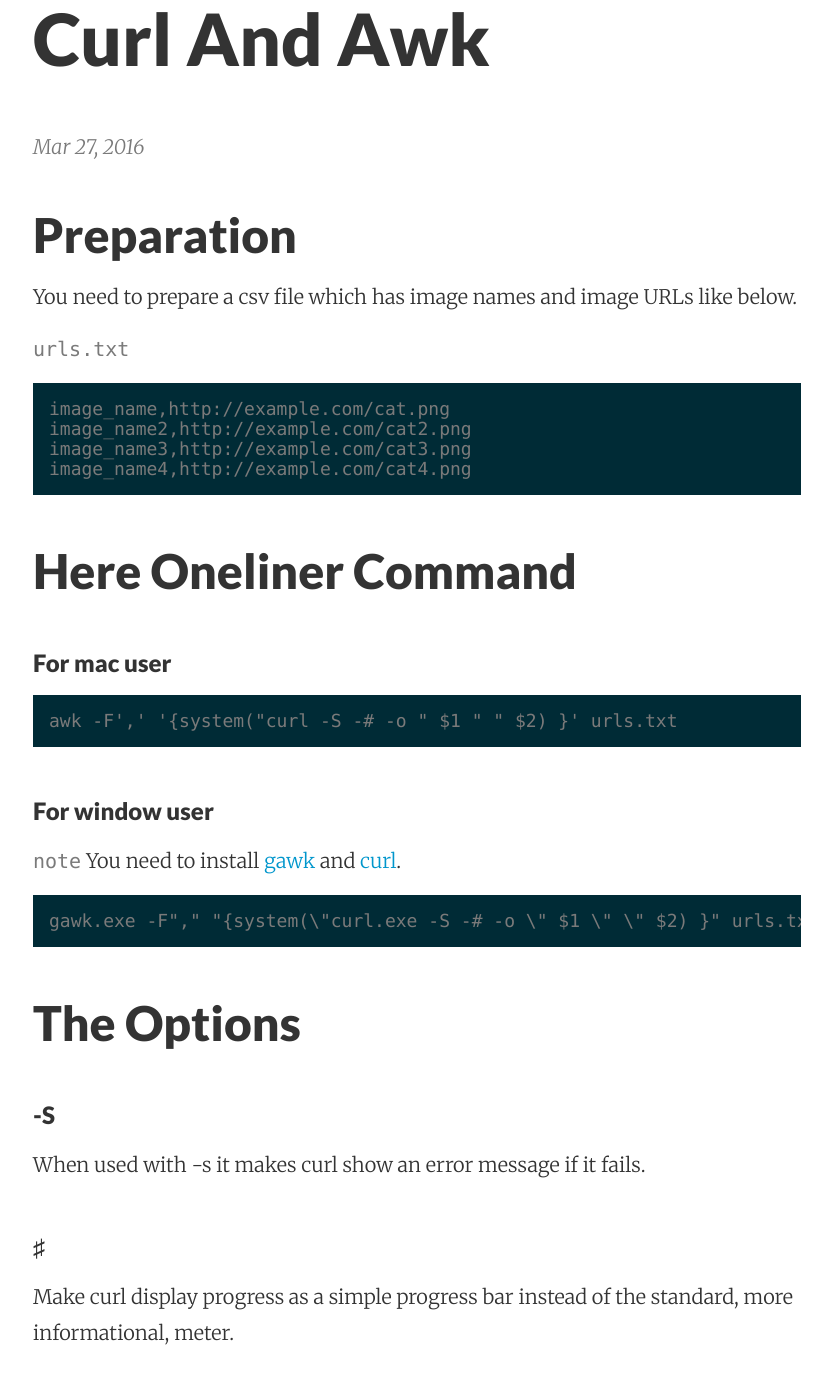
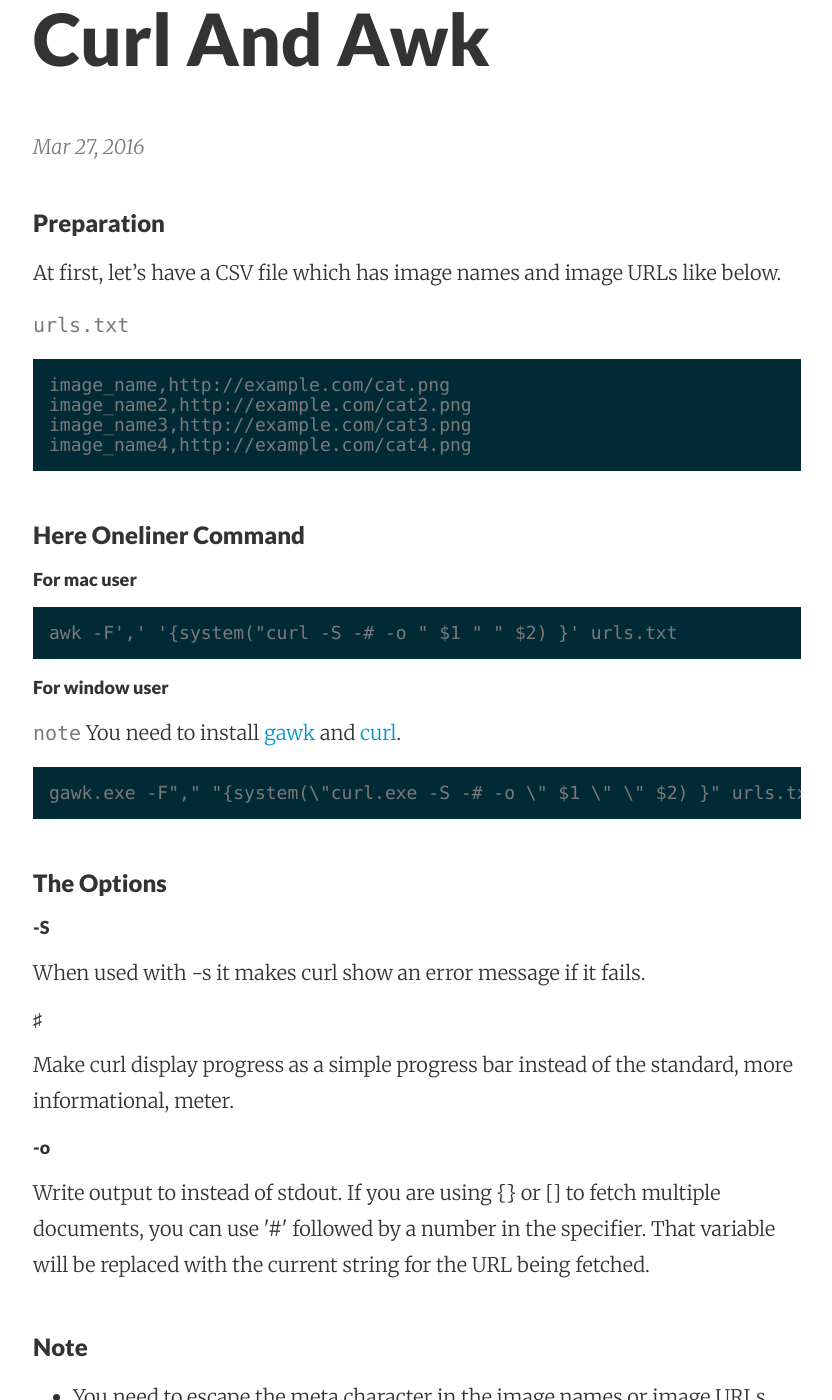
Before and after one commit to gentaro-sakamoto/gentaro-sakamoto.github.io, a Jekyll site: the page built from _posts/2016-03-27-how-to-batch-download-images-with-curl-and-awk.markdown, in a window 1280 px wide and 1400 px high, scrolled down 404 px. Shown: the whole window, without its empty margins (223-1055 px from the left). Built offline with Jekyll 4.4.1, drawn with Linux system fonts in a browser that asks for light colours; some of the changed text lies outside the part shown.

Commit message:
Post update: How To Batch Download Images With Curl And Awk

````diff
--- a/_posts/2016-03-27-how-to-batch-download-images-with-curl-and-awk.markdown
+++ b/_posts/2016-03-27-how-to-batch-download-images-with-curl-and-awk.markdown
@@ -3,8 +3,8 @@ published: true
 title: How To Batch Download Images With Curl And Awk
 layout: post
 ---
-## Preparation
-You need to prepare a csv file which has image names and image URLs like below.
+### Preparation
+At first, let's have a CSV file which has image names and image URLs like below.
 
 `urls.txt`
 
@@ -15,15 +15,15 @@ image_name3,http://example.com/cat3.png
 image_name4,http://example.com/cat4.png
 ```
 
-## Here Oneliner Command
+### Here Oneliner Command
 
-### For mac user
+#### For mac user
 
 ```
 awk -F',' '{system("curl -S -# -o " $1 " " $2) }' urls.txt
 ```
 
-### For window user
+#### For window user
 
 `note`
 You need to install [gawk](http://gnuwin32.sourceforge.net/packages/gawk.htm) and [curl](https://curl.haxx.se/latest.cgi?curl=win64-ssl-sspi).
@@ -32,17 +32,17 @@ You need to install [gawk](http://gnuwin32.sourceforge.net/packages/gawk.htm) an
 gawk.exe -F"," "{system(\"curl.exe -S -# -o \" $1 \" \" $2) }" urls.txt
 ```
 
-## The Options
+### The Options
 
-### -S
+#### -S
 When used with -s it makes curl show an error message if it fails.
 
-### ♯
+#### ♯
 Make curl display progress as a simple progress bar instead of the standard, more informational, meter.
 
-### -o
+#### -o
 Write output to <file> instead of stdout. If you are using {} or [] to fetch  multiple  documents,  you
 can  use '#' followed by a number in the <file> specifier. That variable will be replaced with the current string for the URL being fetched.
 
-## Note
-- You need to escape the meta character in the image names or image URLs.
+### Note
+- You need to escape the meta character in the image names or image URLs when you have.
````
